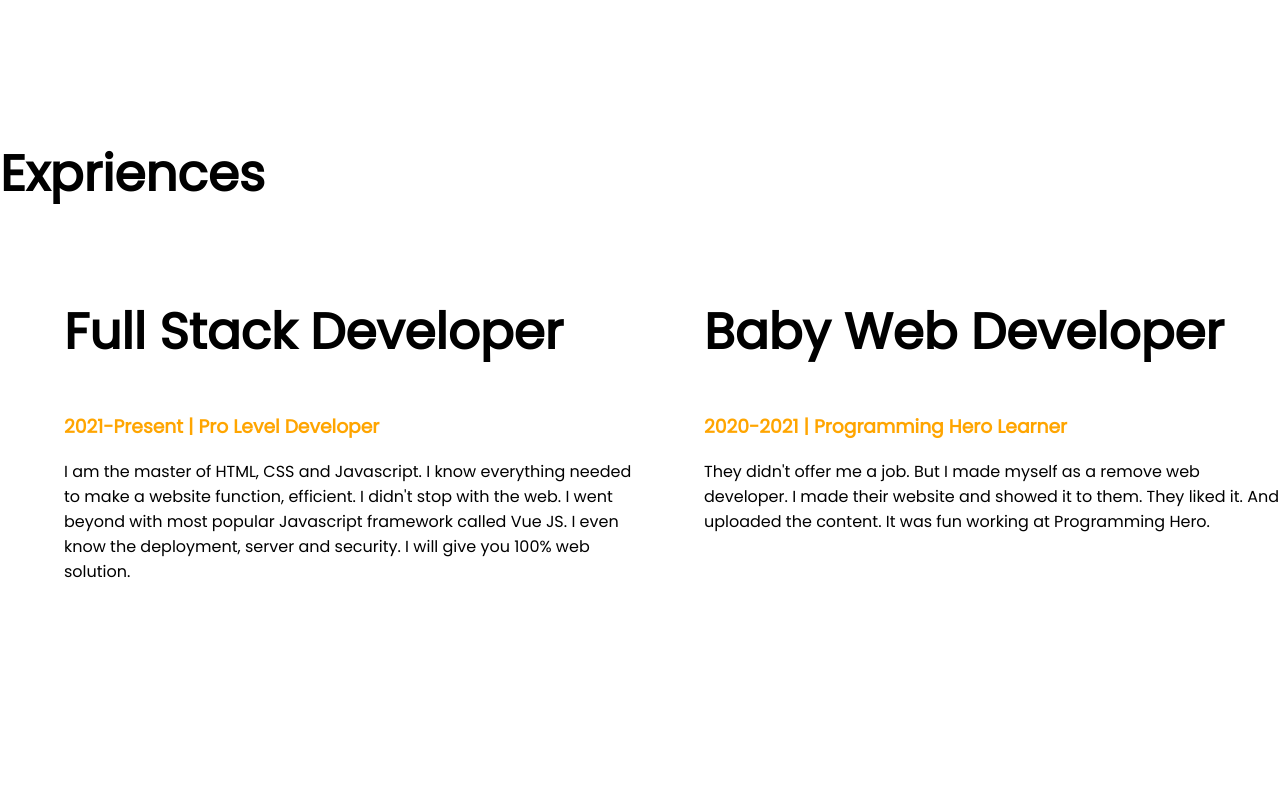
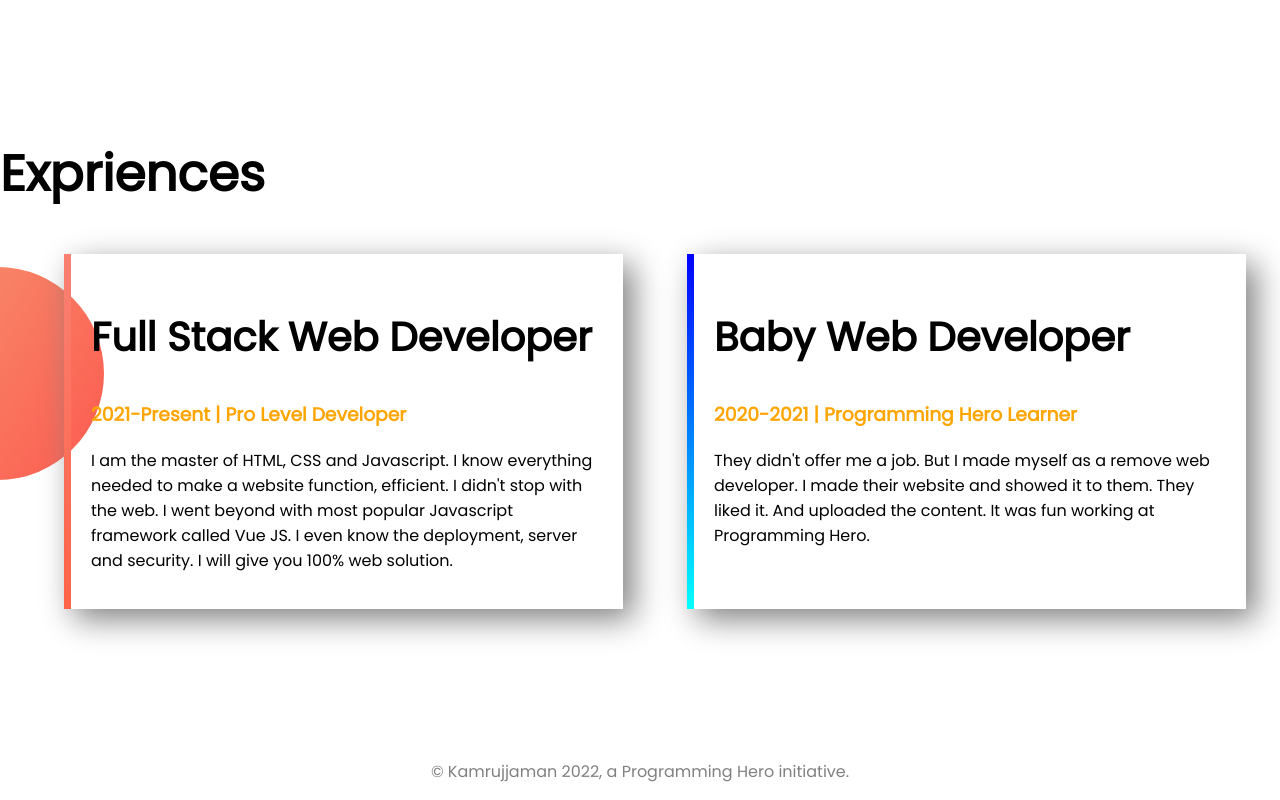
Before and after one commit to mdKamrujjamanRony/developer-portfolio, a plain HTML site: page index.html in a window 1280 px wide. Shown: the part 1077-1877 px from the top of the page. Before the commit the page ends 1827 px from the top, so only its background shows below. Drawn offline with Linux system fonts and the light colour scheme.

Commit message:
footer added

```diff
--- a/index.html
+++ b/index.html
@@ -38,17 +38,20 @@
     <section class="exprience">
         <h1>Expriences</h1>
         <div class="flexible">
-            <div class="half-widh">
-                <h1>Full Stack Developer</h1>
+            <div id="full-stack" class="exprience-item">
+                <h2>Full Stack Web Developer</h2>
                 <h3><span class="my-name">2021-Present | Pro Level Developer</span></h3>
                 <p>I am the master of HTML, CSS and Javascript. I know everything needed to make a website function, efficient. I didn't stop with the web. I went beyond with most popular Javascript framework called Vue JS. I even know the deployment, server and security. I will give you 100% web solution.</p>
             </div>
-            <div class="half-widh">
-                <h1>Baby Web Developer</h1>
+            <div id="baby-web" class="exprience-item">
+                <h2>Baby Web Developer</h2>
                 <h3><span class="my-name">2020-2021 | Programming Hero Learner</span></h3>
                 <p>They didn't offer me a job. But I made myself as a remove web developer. I made their website and showed it to them. They liked it. And uploaded the content. It was fun working at Programming Hero.</p>
             </div>
         </div>
     </section>
+    <footer>
+        <p>© Kamrujjaman 2022, a Programming Hero initiative.</p>
+    </footer>
 </body>
 </html>
--- a/style.css
+++ b/style.css
@@ -36,3 +36,31 @@ h1{
     background-repeat: no-repeat;
     background-position: right;
 }
+h2{
+    font-size: 40px;
+}
+.exprience-item{
+    width: 40%;
+    margin-left: 5%;
+    box-shadow: 10px 10px 30px gray;
+    padding: 20px;
+    border-left: 7px solid;
+
+}
+.exprience{
+    background-image: url(images/exp-bg.png);
+    background-repeat: no-repeat;
+    background-position: left;
+}
+#full-stack{
+    border-image: linear-gradient(salmon, tomato);
+    border-image-slice: 1;
+}
+#baby-web{
+    border-image: linear-gradient(blue, cyan);
+    border-image-slice: 1;
+}
+footer p{
+    text-align: center;
+    color: gray;
+}
```
Also changed, not shown: images/jhankar.png (deleted), images/jhankar2.png (deleted).
